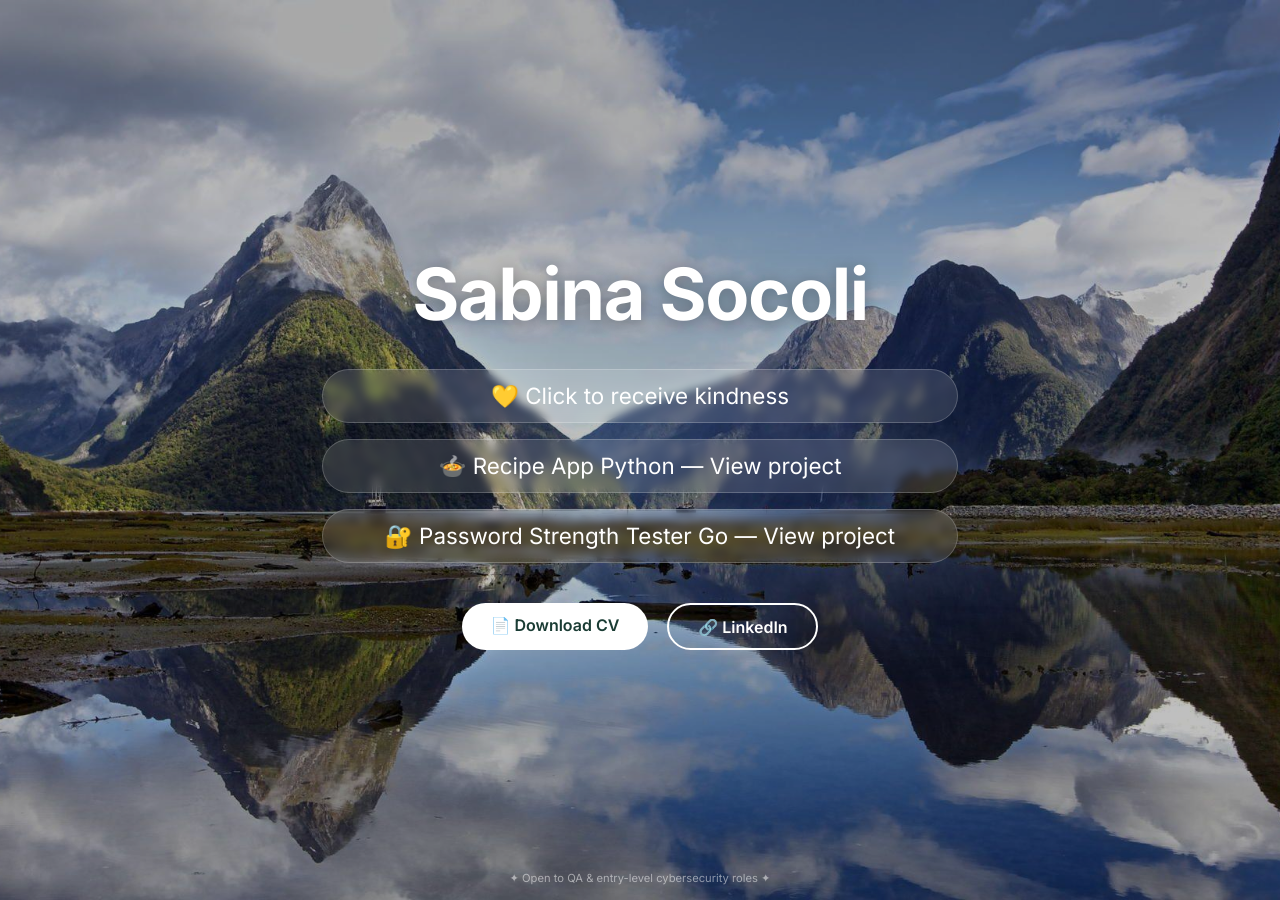
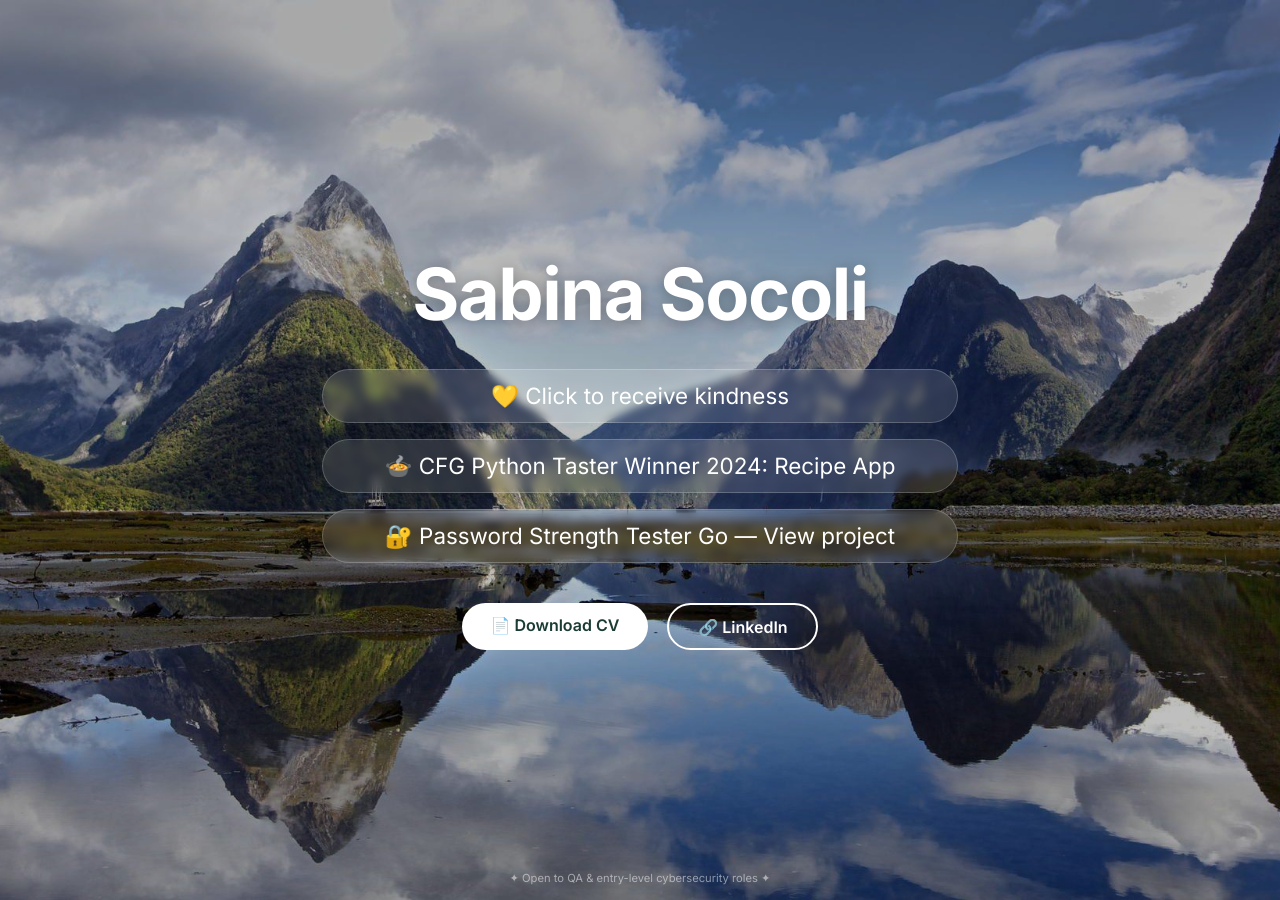
Before and after one commit to illuminationdancing/illuminationdancing.github.io, a Jekyll site: the page built from index.html, in a window 1280 px wide. Built offline with Jekyll 4.4.1, drawn with Linux system fonts in a browser that asks for light colours.

Commit message:
Update index.html
The link works

```diff
--- a/index.html
+++ b/index.html
@@ -9,7 +9,7 @@
 
         <div class="projects">
             <a href="javascript:void(0);" class="project-link" onclick="showRandomKindness()">💛 Click to receive kindness </a>
-            <a href="#" class="project-link" target="_blank">🍲 Recipe App Python — View project</a>
+            <a href="https://recipe-wzv9.onrender.com" class="project-link" target="_blank">🍲 CFG Python Taster Winner 2024: Recipe App</a>
             <a href="#" class="project-link" target="_blank">🔐 Password Strength Tester Go — View project</a>
         </div>
 
```
